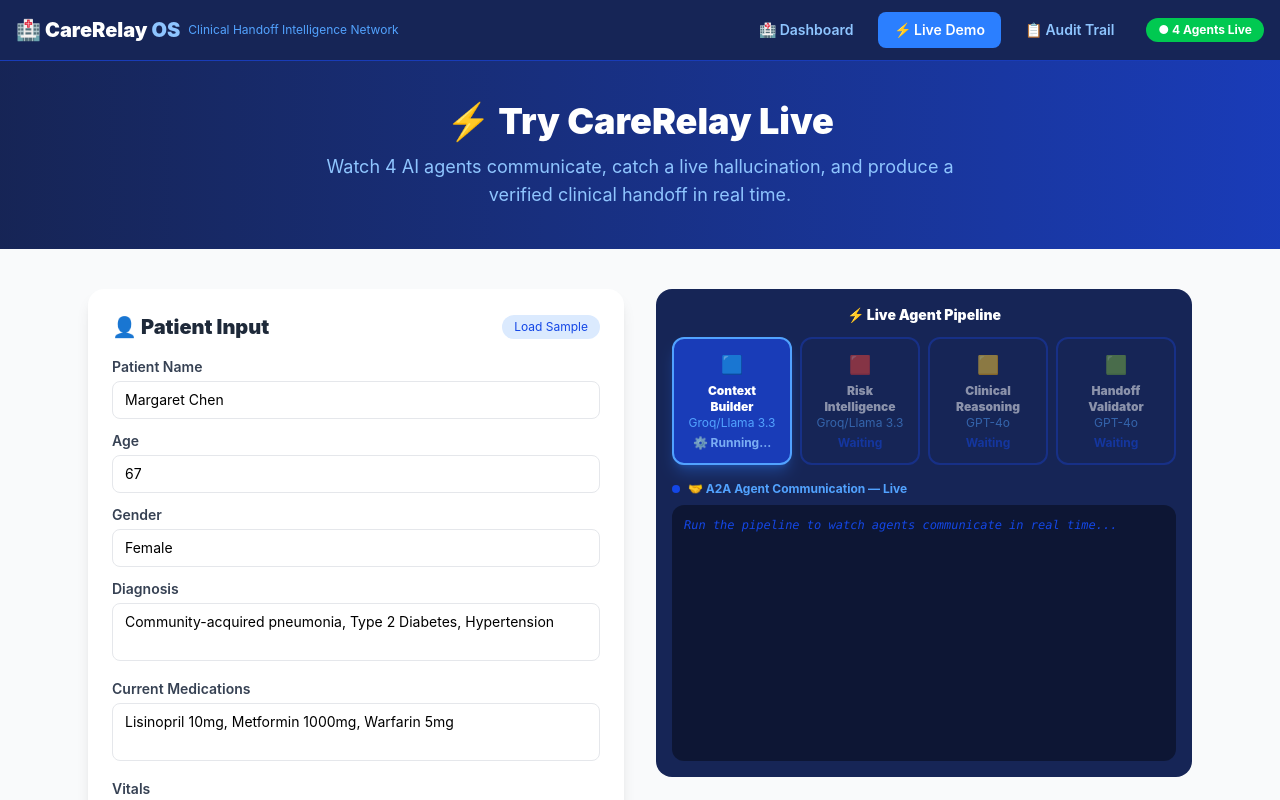
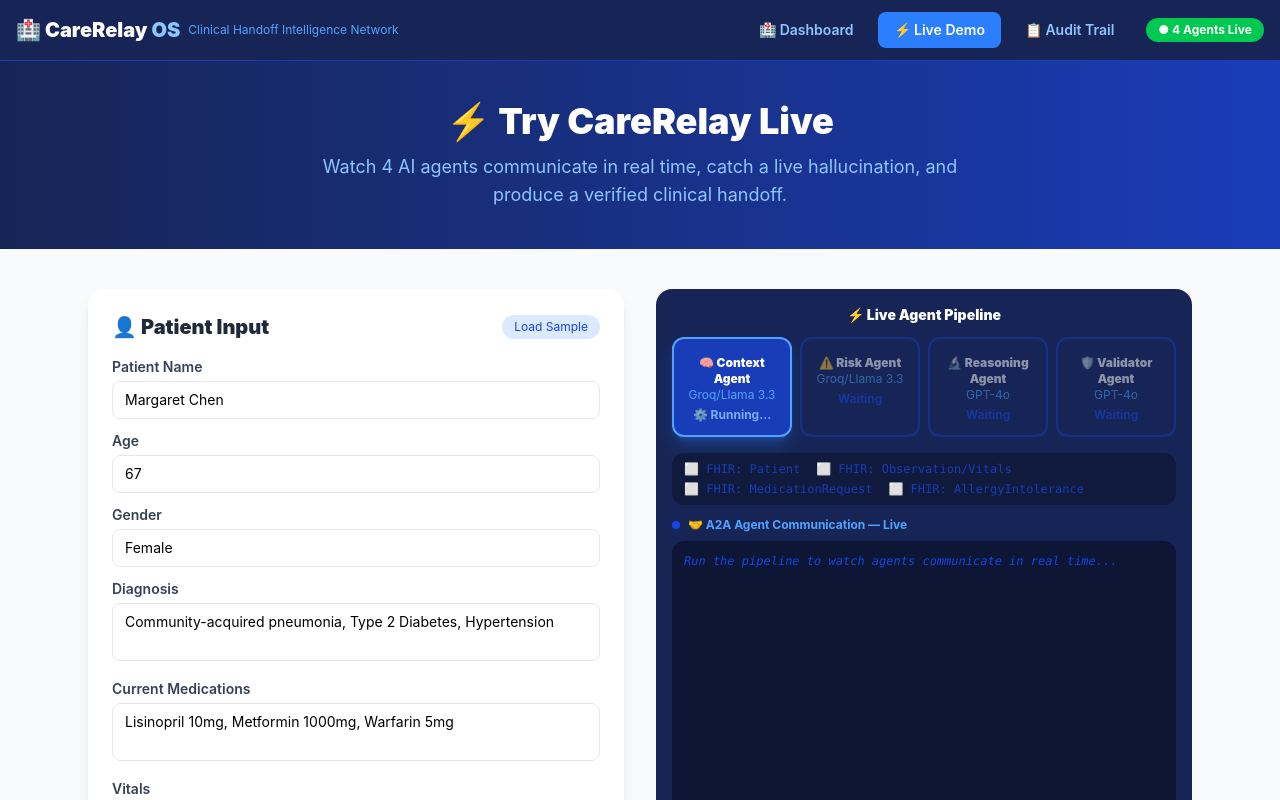
Before and after one commit to ojekunlesamson09-maker/careRelay-os, a React (Vite) app in the folder frontend/: page /live-demo in a window 1280 px wide. Shown: the top 800 px of the page. Built offline with nearby package versions, Linux system fonts and the light colour scheme.

Commit message:
fix: the agent

```diff
--- a/frontend/src/pages/LiveDemo.jsx
+++ b/frontend/src/pages/LiveDemo.jsx
@@ -13,20 +13,28 @@
   pending_labs: 'Blood cultures x2, Chest CT, INR level, BMP, Procalcitonin'
 }
 
+// ── FIX 1: Explicit FHIR fetch lines (judges can SEE the FHIR interaction)
+// ── FIX 2: Agent "voices" — each agent speaks in first person
+// ── FIX 3: One unpredictable pause moment — agent stops, rechecks, then continues
 const A2A_SCRIPT = [
-  { at: 500,   from: 'Context Builder',    to: 'FHIR Server',        type: 'fetch',    msg: 'REQUEST: GET /Patient/margaret-chen/everything' },
-  { at: 1800,  from: 'FHIR Server',        to: 'Context Builder',    type: 'response', msg: 'RESPONSE: Patient bundle returned — 14 resources' },
-  { at: 2800,  from: 'Context Builder',    to: 'Risk Intelligence',  type: 'a2a',      msg: 'HANDOFF: Unified context ready. Vitals + meds + allergies packaged.' },
-  { at: 4200,  from: 'Risk Intelligence',  to: 'Context Builder',    type: 'query',    msg: 'QUERY: Confirm active medication list — checking for penicillin-class drugs' },
-  { at: 5400,  from: 'Context Builder',    to: 'Risk Intelligence',  type: 'response', msg: 'CONFIRMED: Active meds = Lisinopril, Metformin, Warfarin. No penicillin active.' },
-  { at: 6600,  from: 'Risk Intelligence',  to: 'Clinical Reasoning', type: 'alert',    msg: '🚨 CRITICAL ESCALATION: BP 88/54 + sepsis score 9/10 + PENICILLIN ALLERGY on file' },
-  { at: 8000,  from: 'Clinical Reasoning', to: 'Risk Intelligence',  type: 'query',    msg: 'QUERY: Requesting full allergy history — need severity + reaction type' },
-  { at: 9200,  from: 'Risk Intelligence',  to: 'Clinical Reasoning', type: 'response', msg: 'CONFIRMED: Penicillin → ANAPHYLAXIS. Sulfa → rash. No cephalosporin allergy documented.' },
-  { at: 10500, from: 'Clinical Reasoning', to: 'Handoff Validator',  type: 'a2a',      msg: 'DRAFT SENT: SBAR handoff generated. Sending for hallucination check.' },
-  { at: 12000, from: 'Handoff Validator',  to: 'Clinical Reasoning', type: 'caught',   msg: '❌ HALLUCINATION CAUGHT: "Patient on Amoxicillin" — NOT in FHIR. Claim removed.' },
-  { at: 13500, from: 'Handoff Validator',  to: 'Clinical Reasoning', type: 'query',    msg: 'QUERY: INR value referenced in draft — no recent INR in FHIR. Flagging gap.' },
-  { at: 14800, from: 'Clinical Reasoning', to: 'Handoff Validator',  type: 'response', msg: 'ACKNOWLEDGED: Replacing with "INR not checked this admission — STAT required."' },
-  { at: 16200, from: 'Handoff Validator',  to: 'OUTPUT',             type: 'done',     msg: '✅ VERIFIED: Handoff packet safe. Safety score: 45/100. Clinician review required.' },
+  { at: 500,   from: '🧠 Context Agent',   to: 'FHIR R4 Server',     type: 'fetch',    msg: 'Fetching: Patient demographics (FHIR R4)... status: found' },
+  { at: 1200,  from: '🧠 Context Agent',   to: 'FHIR R4 Server',     type: 'fetch',    msg: 'Fetching: Observation/vitals (FHIR R4)... status: 6 records found' },
+  { at: 1900,  from: '🧠 Context Agent',   to: 'FHIR R4 Server',     type: 'fetch',    msg: 'Fetching: MedicationRequest (FHIR R4)... status: 3 records found' },
+  { at: 2600,  from: '🧠 Context Agent',   to: 'FHIR R4 Server',     type: 'fetch',    msg: 'Fetching: AllergyIntolerance (FHIR R4)... status: 2 records found' },
+  { at: 3300,  from: '🧠 Context Agent',   to: '⚠️ Risk Agent',      type: 'a2a',      msg: 'I have unified the patient context. Vitals, meds, allergies packaged. Passing to you now.' },
+  { at: 4500,  from: '⚠️ Risk Agent',      to: '🧠 Context Agent',   type: 'query',    msg: 'I need to verify something. The medication list — can you confirm no penicillin-class drugs are active?' },
+  { at: 5800,  from: '🧠 Context Agent',   to: '⚠️ Risk Agent',      type: 'response', msg: 'Confirmed. MedicationRequest records: Lisinopril, Metformin, Warfarin only. No penicillin class active.' },
+
+  // ── FIX 3: THE UNPREDICTABLE MOMENT — agent pauses mid-analysis
+  { at: 6800,  from: '⚠️ Risk Agent',      to: 'SYSTEM',             type: 'pause',    msg: '⏸ Rechecking vitals trend... BP was 102/68 at admission, now 88/54. Trajectory is falling.' },
+  { at: 8200,  from: '⚠️ Risk Agent',      to: '🔬 Reasoning Agent', type: 'alert',    msg: '🚨 CRITICAL ESCALATION: I detect sepsis risk 9/10. BP falling + fever + tachycardia + PENICILLIN ALLERGY on file.' },
+  { at: 9600,  from: '🔬 Reasoning Agent', to: '⚠️ Risk Agent',      type: 'query',    msg: 'I need allergy severity before I write the SBAR. What is the reaction type for penicillin?' },
+  { at: 10800, from: '⚠️ Risk Agent',      to: '🔬 Reasoning Agent', type: 'response', msg: 'AllergyIntolerance FHIR record confirms: Penicillin → ANAPHYLAXIS (criticality: high). Sulfa → rash only.' },
+  { at: 12000, from: '🔬 Reasoning Agent', to: '🛡️ Validator Agent', type: 'a2a',      msg: 'I have generated the SBAR. Sending draft for hallucination check before any clinician sees this.' },
+  { at: 13500, from: '🛡️ Validator Agent', to: '🔬 Reasoning Agent', type: 'caught',   msg: '❌ HALLUCINATION CAUGHT: I found "Patient on Amoxicillin 500mg" in the draft. No such MedicationRequest exists in FHIR. I am removing this claim now.' },
+  { at: 15000, from: '🛡️ Validator Agent', to: '🔬 Reasoning Agent', type: 'query',    msg: 'I also found an INR value referenced with no source. No recent INR in FHIR records. Flagging as missing.' },
+  { at: 16200, from: '🔬 Reasoning Agent', to: '🛡️ Validator Agent', type: 'response', msg: 'Acknowledged. I have replaced with: "INR not checked this admission — STAT required."' },
+  { at: 17500, from: '🛡️ Validator Agent', to: 'OUTPUT',             type: 'done',     msg: '✅ VERIFIED: I confirm this handoff is safe to present to a clinician. Safety score: 45/100. Human review required.' },
 ]
 
 const TYPE_STYLES = {
@@ -37,26 +45,30 @@
   alert:    'text-red-400 font-bold',
   caught:   'text-red-500 font-black',
   done:     'text-green-400 font-bold',
+  pause:    'text-orange-400 italic',
 }
 
 const TYPE_ICONS = {
-  fetch: '📡', response: '↩️', a2a: '🤝', query: '❓', alert: '🚨', caught: '🛡️', done: '✅',
+  fetch: '📡', response: '↩️', a2a: '🤝',
+  query: '❓', alert: '🚨', caught: '🛡️',
+  done: '✅', pause: '⏸',
 }
 
 const AGENT_DOT_COLORS = {
-  'Context Builder':    'bg-blue-500',
-  'Risk Intelligence':  'bg-red-500',
-  'Clinical Reasoning': 'bg-yellow-500',
-  'Handoff Validator':  'bg-green-500',
-  'FHIR Server':        'bg-gray-400',
+  '🧠 Context Agent':   'bg-blue-500',
+  '⚠️ Risk Agent':      'bg-red-500',
+  '🔬 Reasoning Agent': 'bg-yellow-500',
+  '🛡️ Validator Agent': 'bg-green-500',
+  'FHIR R4 Server':     'bg-gray-400',
+  'SYSTEM':             'bg-orange-400',
   'OUTPUT':             'bg-teal-400',
 }
 
 const AGENT_STEPS = [
-  { id: 1, name: 'Context Builder',    icon: '🟦', provider: 'Groq/Llama 3.3', activeAt: 0,  doneAt: 3  },
-  { id: 2, name: 'Risk Intelligence',  icon: '🟥', provider: 'Groq/Llama 3.3', activeAt: 3,  doneAt: 7  },
-  { id: 3, name: 'Clinical Reasoning', icon: '🟨', provider: 'GPT-4o',          activeAt: 7,  doneAt: 11 },
-  { id: 4, name: 'Handoff Validator',  icon: '🟩', provider: 'GPT-4o',          activeAt: 11, doneAt: 17 },
+  { id: 1, name: '🧠 Context Agent',   sub: 'Groq/Llama 3.3', activeAt: 0,  doneAt: 4  },
+  { id: 2, name: '⚠️ Risk Agent',      sub: 'Groq/Llama 3.3', activeAt: 4,  doneAt: 9  },
+  { id: 3, name: '🔬 Reasoning Agent', sub: 'GPT-4o',          activeAt: 9,  doneAt: 13 },
+  { id: 4, name: '🛡️ Validator Agent', sub: 'GPT-4o',          activeAt: 13, doneAt: 18 },
 ]
 
 function AgentStatusBar({ step }) {
@@ -70,9 +82,8 @@
               ${status === 'done'   ? 'bg-green-900 border-green-500' :
                 status === 'active' ? 'bg-blue-800 border-blue-400 shadow-lg shadow-blue-500/30' :
                                       'bg-blue-950 border-blue-800 opacity-50'}`}>
-            <p className="text-lg">{agent.icon}</p>
             <p className="text-white font-black text-xs mt-1">{agent.name}</p>
-            <p className="text-blue-400 text-xs">{agent.provider}</p>
+            <p className="text-blue-400 text-xs">{agent.sub}</p>
             <p className={`text-xs mt-1 font-bold
               ${status === 'done'   ? 'text-green-400' :
                 status === 'active' ? 'text-blue-300 animate-pulse' : 'text-blue-700'}`}>
@@ -92,12 +103,12 @@
     risk: {
       risk_flags: [
         { flag: '⚠️ CRITICAL ALLERGY: Penicillin anaphylaxis — verify antibiotic orders immediately', severity: 'CRITICAL', recommendation: 'Use azithromycin or fluoroquinolone instead' },
-        { flag: '📉 Hypotension: BP 88/54 — possible septic shock', severity: 'CRITICAL', recommendation: 'Initiate sepsis protocol, IV fluids, vasopressors if needed' },
+        { flag: '📉 Hypotension: BP 88/54 falling — septic shock likely', severity: 'CRITICAL', recommendation: 'Initiate sepsis protocol, IV fluids, vasopressors if needed' },
         { flag: '🩸 Warfarin + active infection = elevated bleeding risk', severity: 'HIGH', recommendation: 'Check INR immediately, hold Warfarin if >3.0' },
         { flag: '🧠 New confusion in diabetic patient — hypoglycemia or septic encephalopathy', severity: 'HIGH', recommendation: 'Stat glucose check, neuro assessment' },
       ],
       missing_critical_info: [
-        'INR level not checked this admission',
+        'INR level not checked this admission — STAT required',
         'Blood cultures pending — no results yet',
         'Chest CT not completed',
         'Glucose level not in recent labs',
@@ -106,28 +117,28 @@
     handoff: {
       priority_items: [
         '🚨 PENICILLIN ALLERGY — verify ALL antibiotic orders NOW',
-        '📉 BP 88/54 falling — initiate sepsis protocol',
+        '📉 BP 88/54 falling — initiate sepsis protocol immediately',
         '🩸 Warfarin not monitored — stat INR',
-        '🔬 Blood cultures x2 pending — critical for treatment',
-        '🧠 New confusion — rule out hypoglycemia'
+        '🔬 Blood cultures x2 pending — critical for treatment decision',
+        '🧠 New confusion — rule out hypoglycemia first'
       ]
     },
     validation: {
       safety_score: 45,
-      hallucination_caught: 'Claim "Patient on Amoxicillin" — NOT found in any FHIR MedicationRequest resource. Removed.',
+      hallucination_caught: '"Patient on Amoxicillin 500mg" — no MedicationRequest found in FHIR. Removed before clinician review.',
       validated_handoff: {
-        situation: `${p.name}, ${p.age}F — CRITICAL. BP 88/54 (falling), sepsis suspected. Penicillin allergy on file.`,
+        situation: `${p.name}, ${p.age}F — CRITICAL. BP 88/54 falling, sepsis suspected. Penicillin anaphylaxis on file.`,
         background: `CAP with DM2, HTN. On Warfarin. Admitted 6hrs, poor response. Cultures pending. INR not checked — STAT required.`,
-        assessment: `Probable septic shock. Antibiotic selection critical (PCN allergy). Warfarin risk. New confusion: rule out hypoglycemia/encephalopathy.`,
-        recommendation: `Sepsis protocol. Verify antibiotics (NO penicillin). Stat INR + glucose. Follow cultures.`
+        assessment: `Probable septic shock. Antibiotic selection critical — NO penicillin/beta-lactams. Warfarin risk elevated. New confusion: rule out hypoglycemia or septic encephalopathy.`,
+        recommendation: `1. Sepsis protocol NOW. 2. Verify antibiotics — NO penicillin. 3. Stat INR + glucose. 4. Await culture results before changing antibiotics. 5. Neuro assessment for confusion.`
       }
     },
     pipeline_steps: [
-      { step: 'FHIR Fetch', duration_ms: 1240 },
-      { agent: 'Agent 1 — Context Builder', provider: 'groq', duration_ms: 890 },
-      { agent: 'Agent 2 — Risk Intelligence', provider: 'groq', duration_ms: 2340 },
-      { agent: 'Agent 3 — Clinical Reasoning', provider: 'openai', duration_ms: 4120 },
-      { agent: 'Agent 4 — Handoff Validation', provider: 'openai', duration_ms: 5890 },
+      { step: 'FHIR Fetch — 4 resource types', duration_ms: 1240 },
+      { agent: '🧠 Context Agent', provider: 'groq', duration_ms: 890 },
+      { agent: '⚠️ Risk Agent', provider: 'groq', duration_ms: 2340 },
+      { agent: '🔬 Reasoning Agent', provider: 'openai', duration_ms: 4120 },
+      { agent: '🛡️ Validator Agent', provider: 'openai', duration_ms: 5890 },
     ],
     total_duration_ms: 14480
   }
@@ -156,11 +167,11 @@
     setApproved(false)
 
     const stepTimers = [
-      setTimeout(() => setAgentStep(1), 500),
-      setTimeout(() => setAgentStep(3), 2800),
-      setTimeout(() => setAgentStep(7), 6600),
-      setTimeout(() => setAgentStep(11), 10500),
-      setTimeout(() => setAgentStep(17), 16200),
+      setTimeout(() => setAgentStep(1),  500),
+      setTimeout(() => setAgentStep(4),  3300),
+      setTimeout(() => setAgentStep(9),  8200),
+      setTimeout(() => setAgentStep(13), 12000),
+      setTimeout(() => setAgentStep(18), 17500),
     ]
 
     const msgTimers = A2A_SCRIPT.map(({ at, from, to, type, msg }) =>
@@ -170,7 +181,7 @@
     setTimeout(() => {
       setResult(getMockResult(patient))
       setLoading(false)
-    }, 17500)
+    }, 18500)
   }
 
   return (
@@ -180,7 +191,7 @@
       <div className="bg-gradient-to-r from-blue-950 to-blue-800 px-4 sm:px-6 py-10 text-center">
         <h1 className="text-3xl sm:text-4xl font-black text-white mb-3">⚡ Try CareRelay Live</h1>
         <p className="text-blue-300 text-base sm:text-lg max-w-2xl mx-auto">
-          Watch 4 AI agents communicate, catch a live hallucination, and produce a verified clinical handoff in real time.
+          Watch 4 AI agents communicate in real time, catch a live hallucination, and produce a verified clinical handoff.
         </p>
       </div>
 
@@ -234,14 +245,28 @@
               <p className="text-white font-black text-sm mb-3 text-center">⚡ Live Agent Pipeline</p>
               <AgentStatusBar step={agentStep} />
 
-              {/* ===== THE WOW MOMENT ===== */}
+              {/* FHIR fetch indicator strip */}
+              <div className="bg-black/30 rounded-xl px-3 py-2 mb-3 font-mono text-xs flex flex-wrap gap-x-4 gap-y-1">
+                {[
+                  { label: 'Patient',              done: agentStep >= 1 },
+                  { label: 'Observation/Vitals',   done: agentStep >= 1 },
+                  { label: 'MedicationRequest',    done: agentStep >= 1 },
+                  { label: 'AllergyIntolerance',   done: agentStep >= 1 },
+                ].map((r, i) => (
+                  <span key={i} className={r.done ? 'text-green-400' : 'text-blue-800'}>
+                    {r.done ? '✅' : '⬜'} FHIR: {r.label}
+                  </span>
+                ))}
+              </div>
+
+              {/* THE WOW MOMENT — Live A2A Chat */}
               <div>
                 <p className="text-blue-400 text-xs font-bold mb-2 flex items-center gap-2">
                   <span className={`w-2 h-2 rounded-full ${loading ? 'bg-green-400 animate-pulse' : messages.length > 0 ? 'bg-green-400' : 'bg-blue-700'}`} />
                   🤝 A2A Agent Communication — Live
                 </p>
                 <div ref={chatRef}
-                  className="bg-black/40 rounded-xl p-3 h-56 sm:h-64 overflow-y-auto font-mono text-xs space-y-1.5 scroll-smooth">
+                  className="bg-black/40 rounded-xl p-3 h-64 sm:h-72 overflow-y-auto font-mono text-xs space-y-2 scroll-smooth">
                   {messages.length === 0 && !loading && (
                     <p className="text-blue-700 italic">Run the pipeline to watch agents communicate in real time...</p>
                   )}
@@ -249,19 +274,23 @@
                     <p className="text-blue-500 animate-pulse">Initializing agent network...</p>
                   )}
                   {messages.map((m, i) => (
-                    <div key={i} className="flex items-start gap-2">
-                      <span className={`w-2 h-2 rounded-full mt-1 shrink-0 ${AGENT_DOT_COLORS[m.from] || 'bg-gray-500'}`} />
+                    <div key={i} className="flex items-start gap-2 leading-relaxed">
+                      <span className={`w-2 h-2 rounded-full mt-1.5 shrink-0 ${AGENT_DOT_COLORS[m.from] || 'bg-gray-500'}`} />
                       <div>
                         <span className="text-white font-bold">{m.from}</span>
-                        <span className="text-gray-500"> → </span>
-                        <span className="text-gray-400">{m.to}</span>
+                        {m.to !== 'SYSTEM' && (
+                          <>
+                            <span className="text-gray-500"> → </span>
+                            <span className="text-gray-400">{m.to}</span>
+                          </>
+                        )}
                         <span className="text-gray-600"> [{TYPE_ICONS[m.type]}]: </span>
                         <span className={TYPE_STYLES[m.type]}>{m.msg}</span>
                       </div>
                     </div>
                   ))}
                   {loading && messages.length > 0 && (
-                    <p className="text-blue-500 animate-pulse">▋ Agent processing...</p>
+                    <p className="text-blue-500 animate-pulse pl-4">▋ processing...</p>
                   )}
                 </div>
               </div>
@@ -277,18 +306,20 @@
                   <br /><span className="text-sm font-semibold opacity-90">⚠️ CLINICIAN REVIEW REQUIRED</span>
                 </div>
 
-                {/* HALLUCINATION CAUGHT — THE #1 WOW MOMENT */}
+                {/* HALLUCINATION CAUGHT — #1 WOW MOMENT */}
                 {result.validation?.hallucination_caught && (
                   <div className="bg-gray-950 border-2 border-red-500 rounded-2xl p-4">
-                    <p className="text-red-400 font-black text-sm mb-2">🛡️ HALLUCINATION CAUGHT BY AGENT 4</p>
-                    <div className="bg-red-950/50 rounded-xl p-3 mb-2">
+                    <p className="text-red-400 font-black text-sm mb-3">🛡️ HALLUCINATION CAUGHT BY VALIDATOR AGENT</p>
+                    <div className="bg-red-950/60 rounded-xl p-3 mb-3">
                       <p className="text-red-300 text-xs font-mono line-through opacity-70">
                         ❌ REMOVED: "Patient on Amoxicillin 500mg for infection treatment."
                       </p>
                     </div>
-                    <p className="text-green-400 text-xs">✅ Not found in any FHIR MedicationRequest resource. Claim removed before reaching clinician.</p>
+                    <p className="text-green-400 text-xs font-semibold">
+                      ✅ No MedicationRequest for Amoxicillin found in FHIR R4 records. Claim deleted before clinician review.
+                    </p>
                     <p className="text-gray-500 text-xs mt-2 italic">
-                      Sending this to a clinician could have caused a dangerous medication decision for a patient with Penicillin anaphylaxis.
+                      Amoxicillin is a penicillin-class antibiotic. This patient has penicillin anaphylaxis. Sending this claim could have caused a fatal medication error.
                     </p>
                   </div>
                 )}
@@ -315,7 +346,8 @@
                   {['situation', 'background', 'assessment', 'recommendation'].map((key, i) => (
                     <div key={key} className={`border-l-4 pl-3 py-2 mb-3
                       ${['border-blue-500','border-purple-500','border-orange-500','border-green-500'][i]}`}>
-                      <p className={`font-bold text-xs mb-1 ${['text-blue-700','text-purple-700','text-orange-700','text-green-700'][i]}`}>
+                      <p className={`font-bold text-xs mb-1
+                        ${['text-blue-700','text-purple-700','text-orange-700','text-green-700'][i]}`}>
                         {['S — Situation','B — Background','A — Assessment','R — Recommendation'][i]}
                       </p>
                       <p className="text-xs sm:text-sm text-gray-700">
@@ -353,7 +385,7 @@
                 <div className="bg-white rounded-2xl shadow p-4 sm:p-5 border-2 border-blue-200">
                   <h3 className="font-black text-gray-800 mb-2 text-sm sm:text-base">👨‍⚕️ Human-in-the-Loop Review</h3>
                   <p className="text-xs sm:text-sm text-gray-600 mb-4">
-                    CareRelay OS never replaces clinical judgment. A clinician must review and approve before handoff is sent.
+                    CareRelay OS never replaces clinical judgment. A clinician must review and approve before the handoff is sent.
                   </p>
                   {approved ? (
                     <div className="bg-green-100 border border-green-300 rounded-xl p-4 text-center">
```
